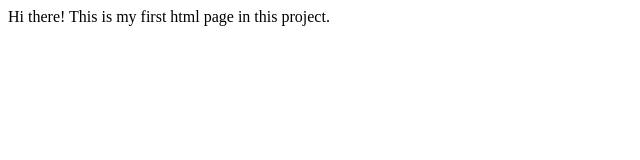
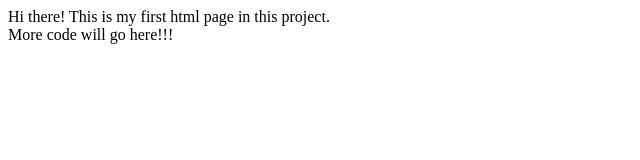
Before and after one commit to noahmatovu/test, a plain HTML site: page WebContent/index.html in a window 1280 px wide. Shown: the whole page, without its empty margins (0-640 px from the left). Drawn offline with Linux system fonts and the light colour scheme.

Commit message:
More changes to index file

```diff
--- a/WebContent/index.html
+++ b/WebContent/index.html
@@ -6,5 +6,7 @@
 </head>
 <body>
 Hi there! This is my first html page in this project.
+<br />
+More code will go here!!!
 </body>
 </html>
```
